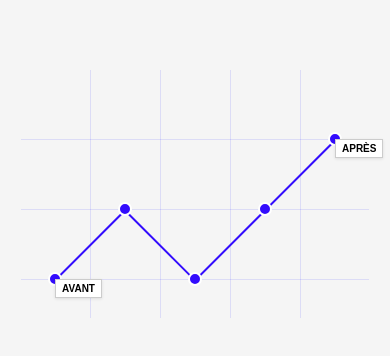
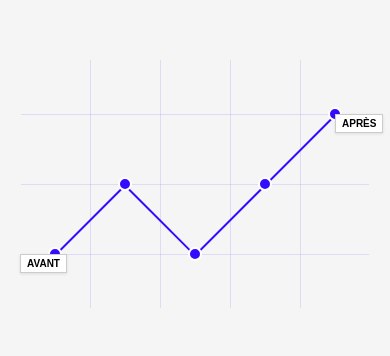
Before and after one commit to nico-private-dev/graphique-design-LP, a plain HTML site: page index.html in a window 390 px wide. Shown: the part 228-584 px from the top of the page. Drawn offline with Linux system fonts and the light colour scheme.

Commit message:
style: adjust graph layout by shifting points and labels up by 15px

```diff
--- a/index.html
+++ b/index.html
@@ -269,6 +269,7 @@
         position: relative;
         padding: 0 var(--grid-size);
         box-sizing: border-box;
+        margin-top: -20px; /* Remonter légèrement le graphique */
       }
 
       .label {
@@ -291,69 +292,70 @@
       /* Décaler tous les points d'une case en bas et à gauche */
       .point-1 {
         left: calc(50% - var(--grid-size) * 2);
-        top: calc(var(--grid-size) * 3);
+        top: calc(var(--grid-size) * 3 - 15px); /* Remonter de 15px */
       }
 
       .point-2 {
         left: calc(50% - var(--grid-size));
-        top: calc(var(--grid-size) * 2);
+        top: calc(var(--grid-size) * 2 - 15px); /* Remonter de 15px */
       }
 
       .point-3 {
         left: calc(50%);
-        top: calc(var(--grid-size) * 3);
+        top: calc(var(--grid-size) * 3 - 15px); /* Remonter de 15px */
       }
 
       .point-4 {
         left: calc(50% + var(--grid-size));
-        top: calc(var(--grid-size) * 2);
+        top: calc(var(--grid-size) * 2 - 15px); /* Remonter de 15px */
       }
 
       /* Repositionner le point 5 en diagonale supérieure du point 4 */
       .point-5 {
         left: calc(50% + var(--grid-size) * 2);
-        top: calc(var(--grid-size) * 1.5 - var(--half-grid));
+        top: calc(var(--grid-size) * 1.5 - var(--half-grid) - 15px); /* Remonter de 15px */
       }
 
       /* Ajuster les lignes pour connecter les points décalés */
       .line-1 {
         left: calc(50% - var(--grid-size) * 2);
-        top: calc(var(--grid-size) * 3);
+        top: calc(var(--grid-size) * 3 - 15px); /* Remonter de 15px */
         transform: rotate(-45deg);
         animation: drawLineResponsive 0.8s ease-in-out forwards;
       }
 
       .line-2 {
         left: calc(50% - var(--grid-size));
-        top: calc(var(--grid-size) * 2);
+        top: calc(var(--grid-size) * 2 - 15px); /* Remonter de 15px */
         transform: rotate(45deg);
         animation: drawLineResponsive 0.8s ease-in-out forwards;
       }
 
       .line-3 {
         left: calc(50%);
-        top: calc(var(--grid-size) * 3);
+        top: calc(var(--grid-size) * 3 - 15px); /* Remonter de 15px */
         transform: rotate(-45deg);
         animation: drawLineResponsive 0.8s ease-in-out forwards;
       }
 
       .line-4 {
         left: calc(50% + var(--grid-size));
-        top: calc(var(--grid-size) * 2);
+        top: calc(var(--grid-size) * 2 - 15px); /* Remonter de 15px */
         transform: rotate(-45deg);
         animation: drawLineResponsive 0.8s ease-in-out forwards;
       }
 
       /* Repositionner les étiquettes */
       .label.avant {
-        left: calc(50% - var(--grid-size) * 2);
-        top: calc(var(--grid-size) * 3);
+        left: calc(50% - var(--grid-size) * 2.5);
+        top: calc(var(--grid-size) * 3 - 15px); /* Remonter de 15px */
       }
 
       .label.apres {
         right: auto;
         left: calc(50% + var(--grid-size) * 2);
-        top: calc(var(--grid-size) * 1.5 - var(--half-grid));
+        top: calc(var(--grid-size) * 1 - 15px); /* Ajusté pour être au-dessus du point 5 */
+        transform: translateY(-100%); /* Positionner au-dessus du point */
       }
     }
 
@@ -432,7 +434,8 @@
       for (let i = 1; i < rows; i++) {
         const line = document.createElement('div');
         line.className = 'grid-line grid-line-horizontal';
-        line.style.top = (i * gridSize) + 'px';
+        // Remonter légèrement les lignes horizontales (décalage de -15px)
+        line.style.top = ((i * gridSize) - 15) + 'px';
         // Ajouter un délai d'animation pour chaque ligne
         line.style.animationDelay = (0.05 * i) + 's';
         gridContainer.appendChild(line);
```
Also changed, not shown: 1 other file.
